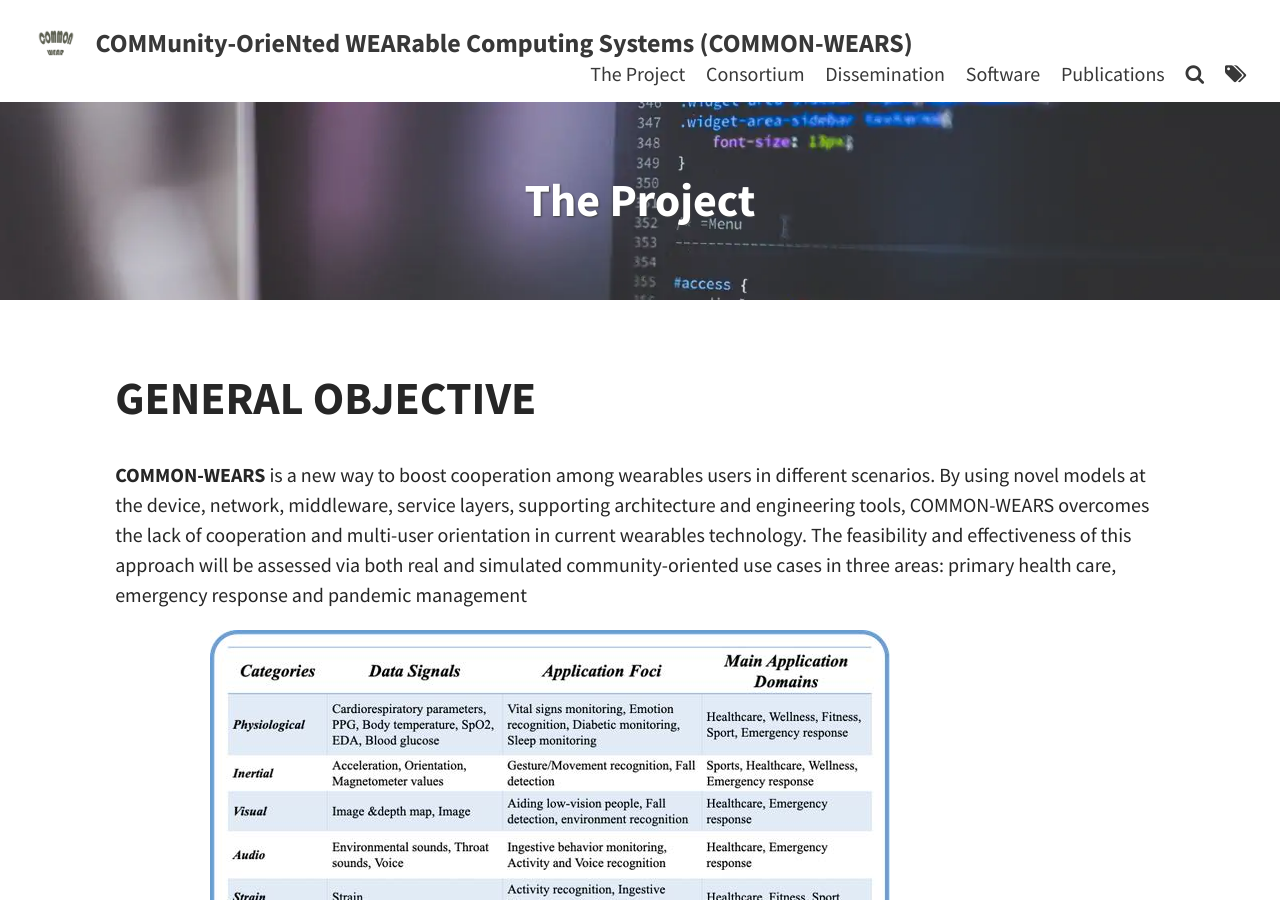
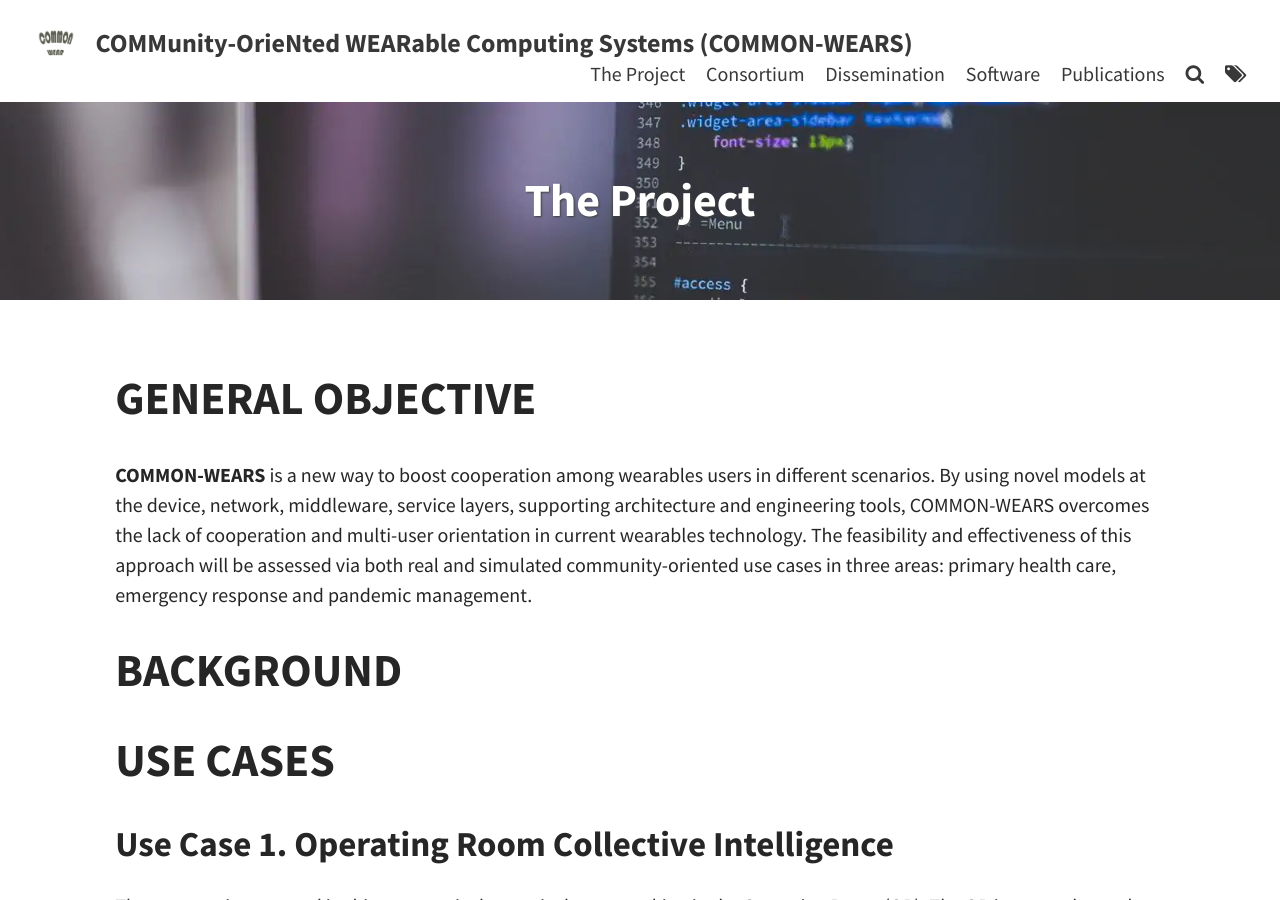
Before and after one commit to common-wears/2022, a Jekyll site: the page built from pages/1_project.md, in a window 1280 px wide and 900 px high. Built offline with Jekyll 4.4.1, drawn with Linux system fonts in a browser that asks for light colours; some of the changed text lies outside the part shown.

Commit message:
Update 1_project.md

```diff
--- a/pages/1_project.md
+++ b/pages/1_project.md
@@ -9,17 +9,19 @@
 
 # GENERAL OBJECTIVE
 
-**COMMON-WEARS** is a new way to boost cooperation among wearables users in different scenarios. By using novel models at the device, network, middleware, service layers, supporting architecture and engineering tools, COMMON-WEARS overcomes the lack of cooperation and multi-user orientation in current wearables technology. The feasibility and effectiveness of this approach will be assessed via both real and simulated community-oriented use cases in three areas: primary health care, emergency response and pandemic management
+**COMMON-WEARS** is a new way to boost cooperation among wearables users in different scenarios. By using novel models at the device, network, middleware, service layers, supporting architecture and engineering tools, COMMON-WEARS overcomes the lack of cooperation and multi-user orientation in current wearables technology. The feasibility and effectiveness of this approach will be assessed via both real and simulated community-oriented use cases in three areas: primary health care, emergency response and pandemic management.
 
-![fig_1](../assets/img/project/modelloA_2020HCWWLP_1.jpg "Conventional WCS Architecture and data provided by WCS")
+# BACKGROUND
+
+# USE CASES
 
 ## Use Case 1. Operating Room Collective Intelligence
-The community engaged in this use case is the surgical team working in the Operating Room (OR). The OR is a complex and technology-rich environment in which an effective communication and coordination of the
-surgical team is crucial for safe and efficient functioning. The team members (e.g., surgeons, nurses, and anaesthetists) should adapt their own inputs and efforts to those of their teammates to accomplish shared
-goals, carry out planned tasks and handle unexpected events. This group ability, known as Collective Intelligence (CI), may positively impact on patient safety and surgical outcomes given the task and environment
-complexity. Although OR team performance is recognized as a factor to pursue good surgical care and good surgical outcomes, surprisingly, practical issues of developing quantitative and objective measurements in the
-OR need to be still solved. Thus, new methods for objective measurements to evaluate the team performance should be defined to support the CI. COMMON-WEARS aims at mapping and fostering the CI through a
-community-driven approach able to improve OR team performance through the connection among surgical team members. It proposes a strategy grounded on three main Key Enabling Features (KEF) to overcome the
-existing limitations (Fig.2.1).
+The community engaged in this use case is the surgical team working in the Operating Room (OR). The OR is a complex and technology-rich environment in which an effective communication and coordination of the surgical team is crucial for safe and efficient functioning. The team members (e.g., surgeons, nurses, and anaesthetists) should adapt their own inputs and efforts to those of their teammates to accomplish shared goals, carry out planned tasks and handle unexpected events. This group ability, known as Collective Intelligence (CI), may positively impact on patient safety and surgical outcomes given the task and environment complexity. Although OR team performance is recognized as a factor to pursue good surgical care and good surgical outcomes, surprisingly, practical issues of developing quantitative and objective measurements in the OR need to be still solved. Thus, new methods for objective measurements to evaluate the team performance should be defined to support the CI. COMMON-WEARS aims at mapping and fostering the CI through a community-driven approach able to improve OR team performance through the connection among surgical team members. It proposes a strategy grounded on three main Key Enabling Features (KEF) to overcome the existing limitations (Fig.2.1).
 
 ![fig_2](../assets/img/project/modelloA_2020HCWWLP_2.jpg "Conventional WCS Architecture and data provided by WCS")
+
+## Use Case 2.
+
+
+# REFERENCE ARCHITECTURE
+![fig_1](../assets/img/project/modelloA_2020HCWWLP_1.jpg "Conventional WCS Architecture and data provided by WCS")
```
